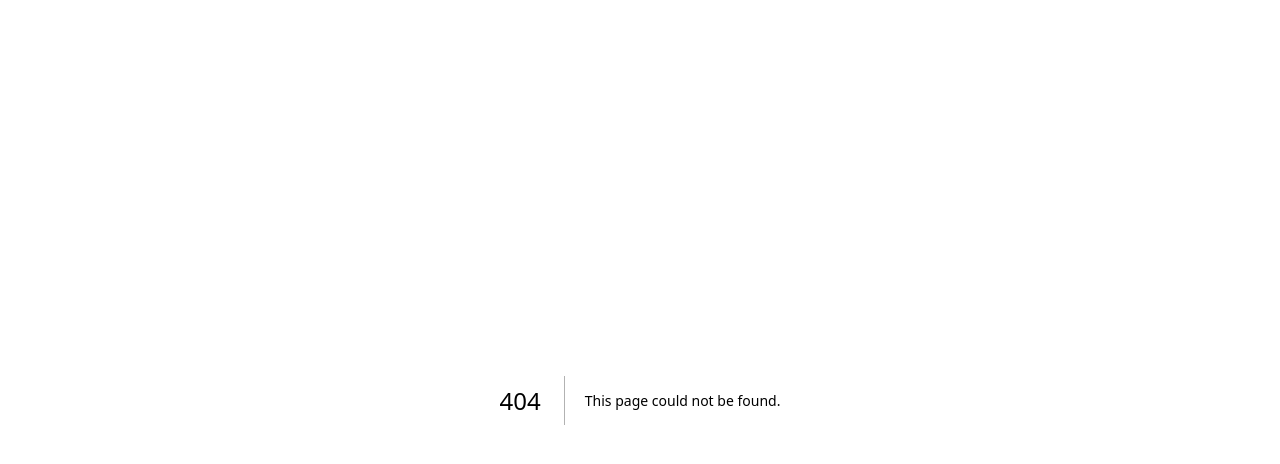
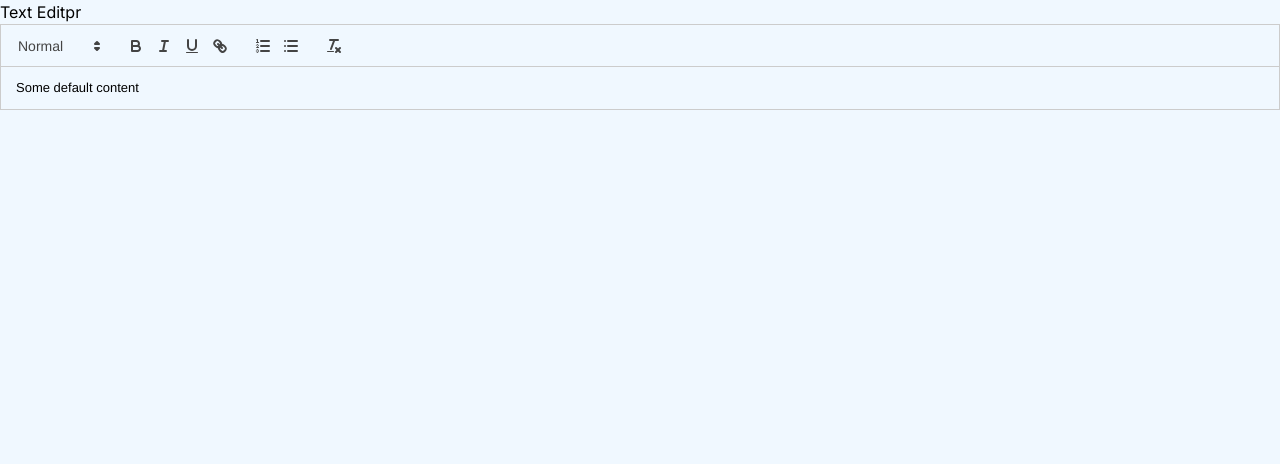
Before and after one commit to Piyusharora2003/blog, a Next.js app: page /add in a window 1280 px wide. Before the commit this address had no page. Shown: the top 464 px of the page. Built offline with nearby package versions, Linux system fonts and the light colour scheme.

Commit message:
basic text editor added -- before  looking for img

```diff
--- /dev/null
+++ b/app/add/page.js
@@ -0,0 +1,19 @@
+'use client'
+import React,{useState} from 'react';
+import ReactQuill from "react-quill"
+import 'react-quill/dist/quill.snow.css'
+
+export default function NewArticle() {
+  const [convertedText, setConvertedText] = useState("Some default content");
+  return (
+    <div>
+        Text Editpr
+      <ReactQuill
+        theme='snow'
+        value={convertedText}
+        onChange={setConvertedText}
+        style={{minHeight: '300px'}}
+      />
+    </div>
+  );
+}
--- a/app/components/HorizontalCard1/CardH.js
+++ b/app/components/HorizontalCard1/CardH.js
@@ -1,6 +1,4 @@
-import React from 'react'
-
-function CardH() {
+export default function CardH() {
 	const data = {
 		image :"https://images.pexels.com/photos/4381392/pexels-photo-4381392.jpeg?auto=compress&cs=tinysrgb&dpr=1&w=500",
 		imagealt:"alt text for image",
@@ -26,12 +24,10 @@ function CardH() {
 				<div className="bg-gray-200 px-3 py-1 rounded-full text-xs font-medium text-gray-800 hidden lg:block">
 					{data.category}</div>
 			</div>
-			<h3 className="font-black text-gray-800 md:text-2xl text-xl">{data.title}</h3>
-			<p className="md:text-base text-gray-500 text-base">{data.description}</p>
+			<h3 className="font-black text-gray-800  text-xl">{data.title}</h3>
+			<p className=" text-gray-500 text-base">{data.description}</p>
 
 		</div>
 	</div>
   )
 }
-
-export default CardH;
--- a/app/components/Navbar/Nav.js
+++ b/app/components/Navbar/Nav.js
@@ -14,7 +14,7 @@ const user = {
 const navigation = [
   { name: 'Dashboard', href: '#', current: true },
   { name: 'Team', href: '#', current: false },
-  { name: 'Projects', href: '#', current: false },
+  { name: 'Write +', href: 'add', current: false },
   { name: 'Calendar', href: '#', current: false },
   { name: 'Reports', href: '#', current: false },
 ]
--- a/app/page.js
+++ b/app/page.js
@@ -1,5 +1,4 @@
 import Footer from "./components/Footer/Footer";
-import CardH from "./components/HorizontalCard1/CardH";
 import CardHcollection from "./components/HorizontalCard1/CardHcollection";
 import Nav from "./components/Navbar/Nav";
 import CardVcollection from "./components/VerticalCard1/CardVcollection.js";
--- a/package.json
+++ b/package.json
@@ -14,7 +14,9 @@
     "@tailwindcss/aspect-ratio": "^0.4.2",
     "next": "13.4.3",
     "react": "18.2.0",
-    "react-dom": "18.2.0"
+    "react-dom": "18.2.0",
+    "react-draft-wysiwyg": "^1.15.0",
+    "react-quill": "^2.0.0"
   },
   "devDependencies": {
     "autoprefixer": "^10.4.14",
```
Also changed, not shown: 1 other file (tests, documents, lock files or other folders).
